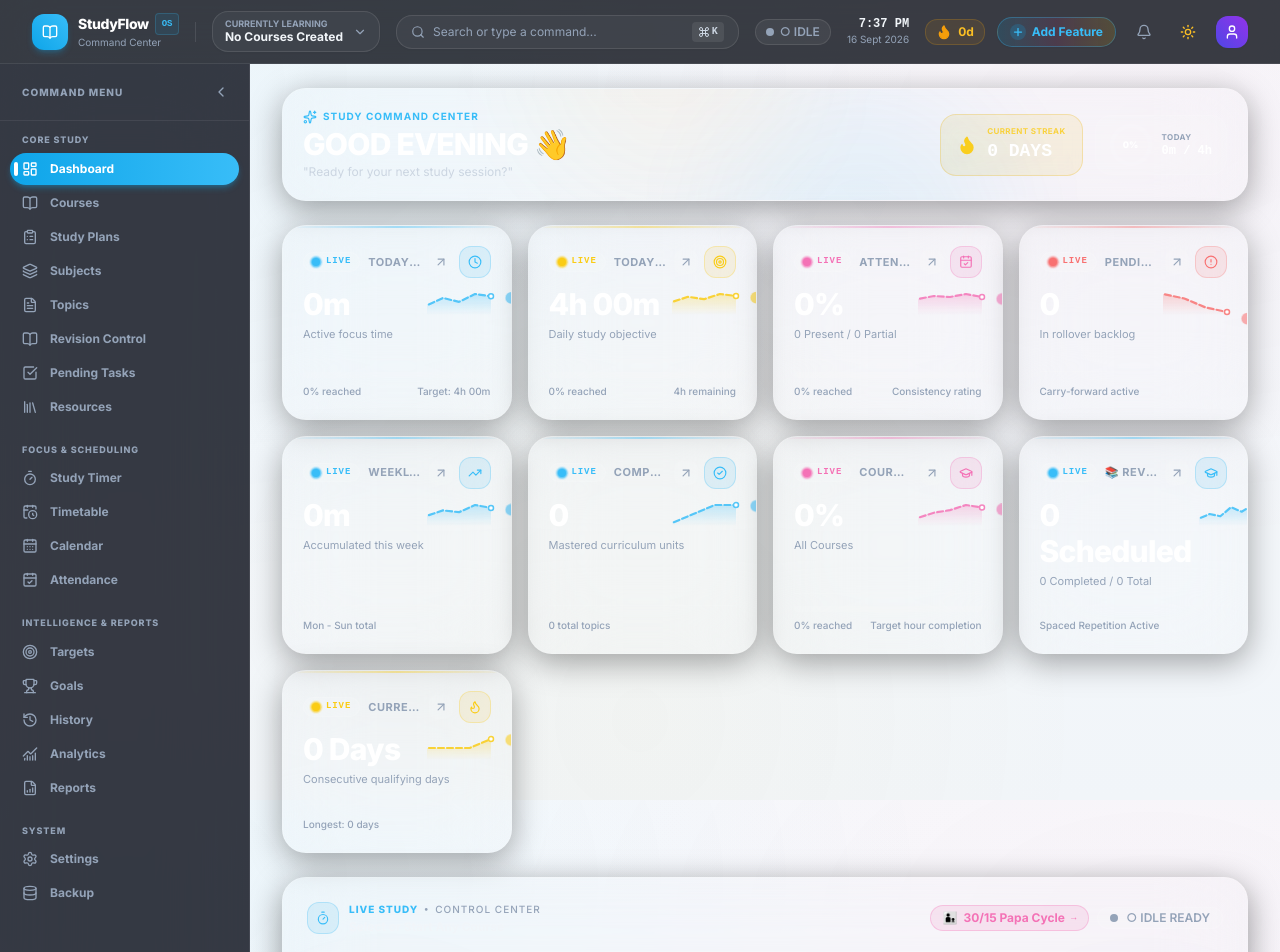
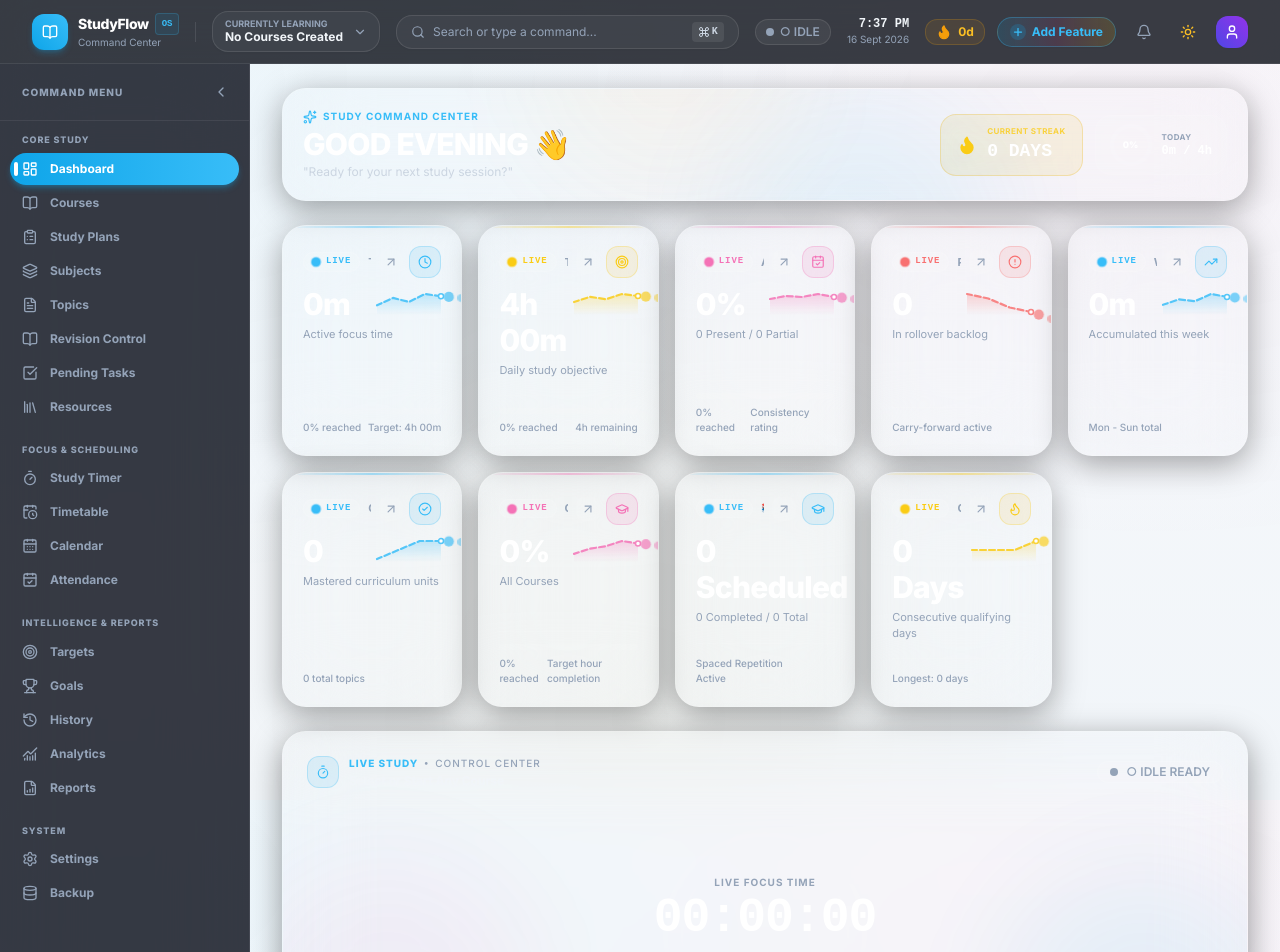
Before and after one commit to srrahulchauhan/studyingsmart, a React (Vite) app: page / in a window 1280 px wide. Shown: the top 952 px of the page. Built offline with nearby package versions, Linux system fonts and the light colour scheme.

Commit message:
Adjust dashboard layout to display 5 stat cards per row

```diff
--- a/src/components/dashboard/LiveStudyControlCard.jsx
+++ b/src/components/dashboard/LiveStudyControlCard.jsx
@@ -144,18 +144,7 @@
 
         {/* Live Status Badge & Papa Special Mode link */}
         <div className="flex flex-wrap items-center gap-2 self-start sm:self-auto">
-          {onNavigate && (
-            <button
-              type="button"
-              onClick={() => onNavigate('timer')}
-              className="inline-flex items-center gap-1.5 px-3 py-1 rounded-full bg-pink-500/10 hover:bg-pink-500/20 text-pink-500 dark:text-pink-400 border border-pink-400/30 text-xs font-bold transition-all shadow-xs"
-              title="Open 30m Study -> 15m Break Papa Cycle Timer"
-            >
-              <span>👨‍👦</span>
-              <span>30/15 Papa Cycle</span>
-              <span className="text-[9px] font-mono">→</span>
-            </button>
-          )}
+
 
           {isRunning && (
             <span className="inline-flex items-center gap-2 px-3 py-0.5 rounded-full bg-sky-500/15 text-sky-400 border border-sky-400/30 text-xs font-bold shadow-[0_0_16px_rgba(14,165,233,0.3)] animate-pulse">
--- a/src/views/DashboardView.jsx
+++ b/src/views/DashboardView.jsx
@@ -219,7 +219,7 @@
 
 
       {/* ROW 2: COLORFUL STAT CARDS (Positioned directly under Study Command Center Hero) */}
-      <div className="grid grid-cols-2 sm:grid-cols-2 lg:grid-cols-4 gap-3.5 sm:gap-4">
+      <div className="grid grid-cols-2 sm:grid-cols-3 lg:grid-cols-5 gap-3.5 sm:gap-4">
         {/* CARD 1: TODAY STUDY - Sky Blue (Requirement 7) */}
         <StatCard
           title="Today Study"
```
